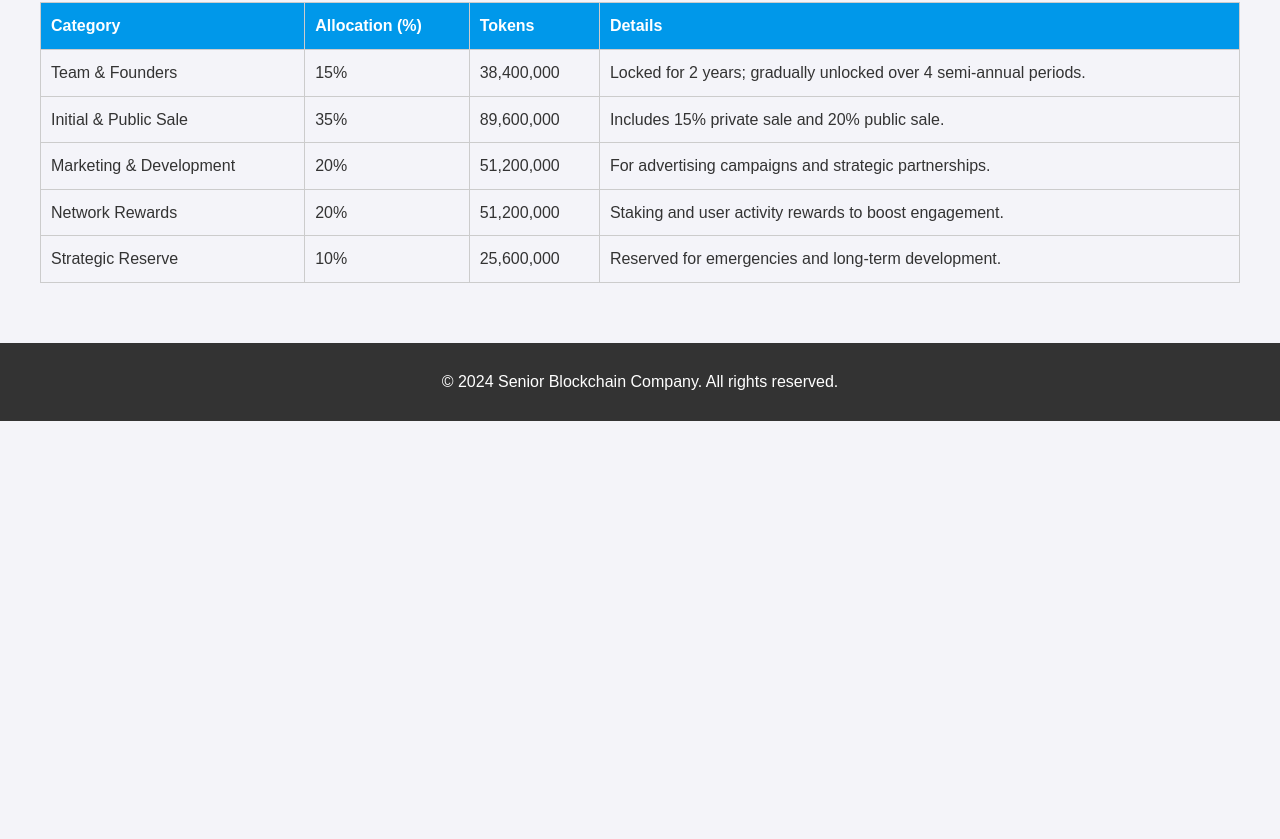
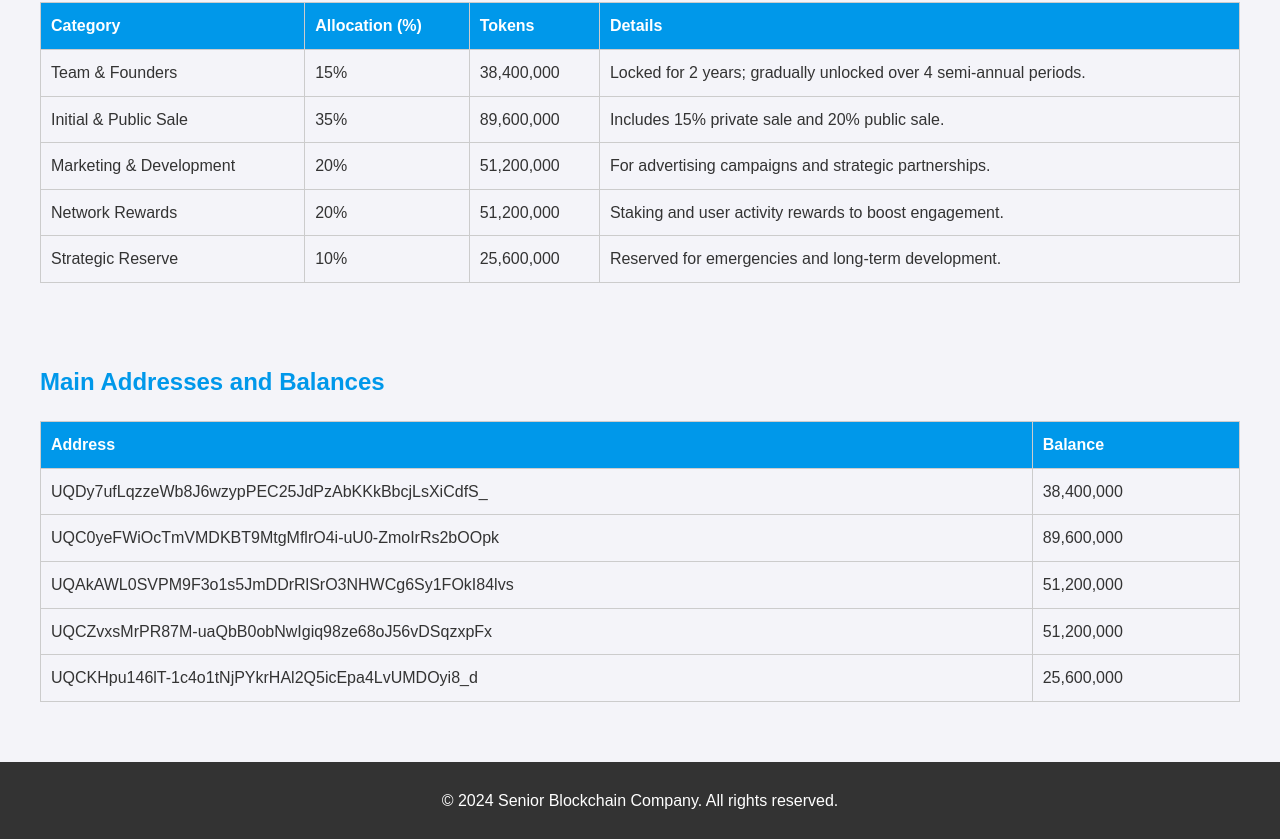
Before and after one commit to sbc-om/token, a plain HTML site: page docs/index.html in a window 1280 px wide. Shown: the part 758-1597 px from the top of the page. Before the commit the page ends 1179 px from the top, so only its background shows below. Drawn offline with Linux system fonts and the light colour scheme.

Commit message:
Update index.html

```diff
--- a/docs/index.html
+++ b/docs/index.html
@@ -177,6 +177,40 @@
     </table>
 </section>
 
+<section>
+    <h2>Main Addresses and Balances</h2>
+    <table>
+        <thead>
+            <tr>
+                <th>Address</th>
+                <th>Balance</th>
+            </tr>
+        </thead>
+        <tbody>
+            <tr>
+                <td>UQDy7ufLqzzeWb8J6wzypPEC25JdPzAbKKkBbcjLsXiCdfS_</td>
+                <td>38,400,000</td>
+            </tr>
+            <tr>
+                <td>UQC0yeFWiOcTmVMDKBT9MtgMflrO4i-uU0-ZmoIrRs2bOOpk</td>
+                <td>89,600,000</td>
+            </tr>
+            <tr>
+                <td>UQAkAWL0SVPM9F3o1s5JmDDrRlSrO3NHWCg6Sy1FOkI84lvs</td>
+                <td>51,200,000</td>
+            </tr>
+            <tr>
+                <td>UQCZvxsMrPR87M-uaQbB0obNwIgiq98ze68oJ56vDSqzxpFx</td>
+                <td>51,200,000</td>
+            </tr>
+            <tr>
+                <td>UQCKHpu146lT-1c4o1tNjPYkrHAl2Q5icEpa4LvUMDOyi8_d</td>
+                <td>25,600,000</td>
+            </tr>
+        </tbody>
+    </table>
+</section>
+
 <footer>
     <p>&copy; 2024 Senior Blockchain Company. All rights reserved.</p>
 </footer>
```
